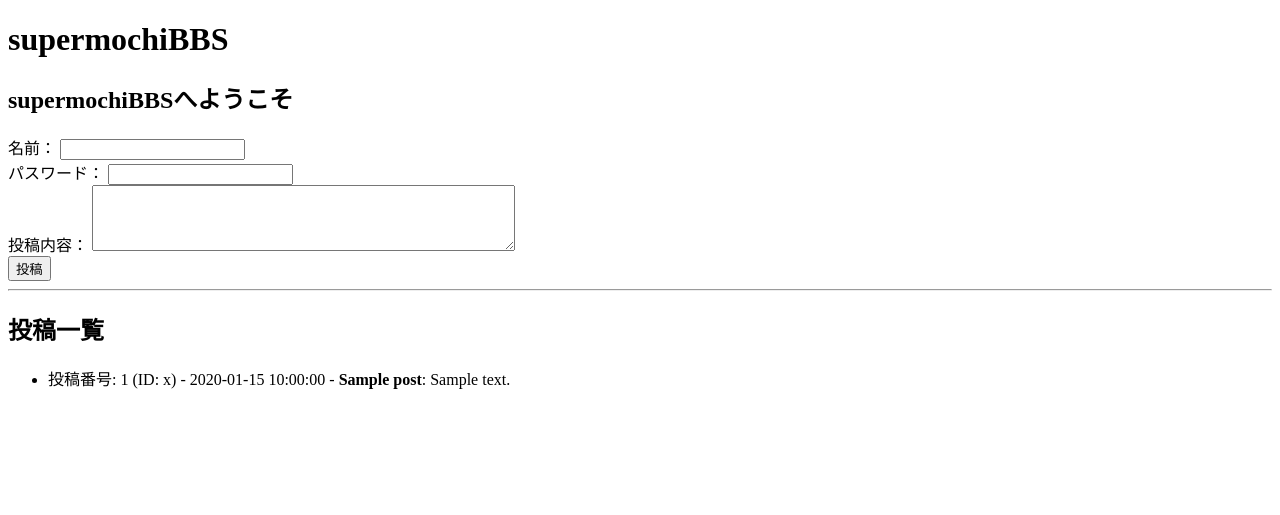
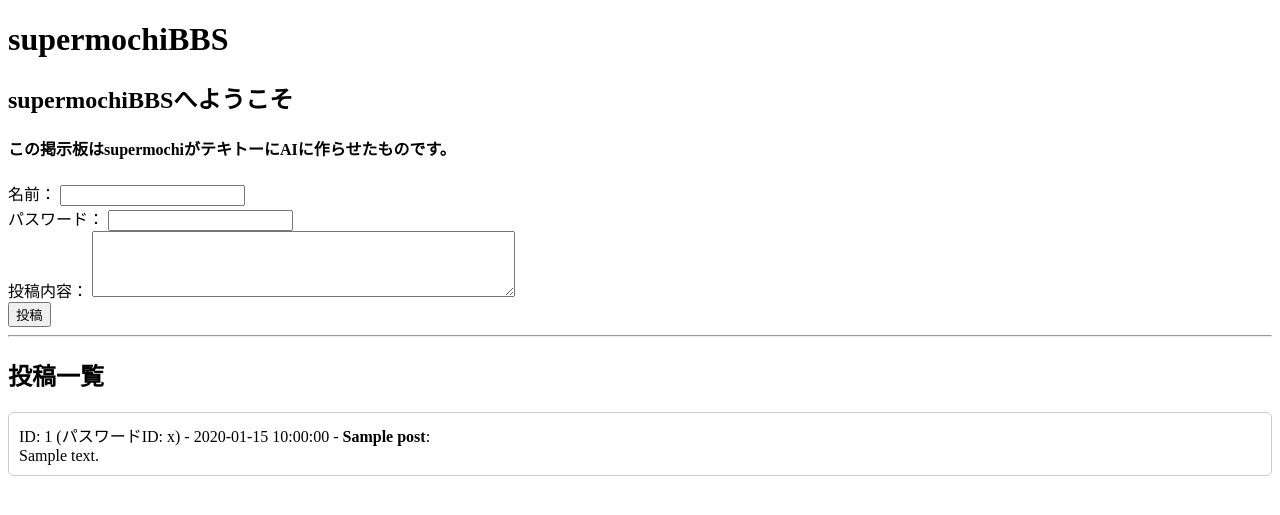
Before and after one commit to yuz168/BBS, a Flask app: page / in a window 1280 px wide. Shown: the top 515 px of the page. Run offline with Flask 3, Linux system fonts and the light colour scheme; tables that the repository leaves empty hold one stand-in row (values such as "Sample post").

Commit message:
Update index.html

```diff
--- a/templates/index.html
+++ b/templates/index.html
@@ -2,10 +2,19 @@
 <html>
 <head>
     <title>二次方程式とは?</title>
+    <style>
+        .post-container {
+            border: 1px solid #ccc; /* 枠線のスタイル */
+            padding: 10px; /* 内側の余白 */
+            margin-bottom: 10px; /* 下の余白で投稿間を仕切る */
+            border-radius: 5px; /* 角を少し丸くする (任意) */
+        }
+    </style>
 </head>
 <body>
     <h1>supermochiBBS</h1>
     <h2>supermochiBBSへようこそ</h2>
+    <h4>この掲示板はsupermochiがテキトーにAIに作らせたものです。</h4>
     <form id="postForm">
         <div>
             <label for="name">名前：</label>
@@ -24,16 +33,16 @@
     </form>
     <hr>
     <h2>投稿一覧</h2>
-    <ul id="post-list">
+    <div id="post-list">
         {% for post in posts %}
-        <li data-post-id="{{ post.id }}">
-            投稿番号: {{ post.id }} (ID: {{ post.password_id }}) -
+        <div class="post-container" data-post-id="{{ post.id }}">
+            ID: {{ post.id }} (パスワードID: {{ post.password_id }}) -
             {{ post.created_at }} -
-            <strong>{{ post.name }}</strong>:
+            <strong>{{ post.name }}</strong>:<br>
             {{ post.text }}
-        </li>
+        </div>
         {% endfor %}
-    </ul>
+    </div>
 
     <script>
         document.addEventListener('DOMContentLoaded', function() {
@@ -42,7 +51,7 @@
             const postError = document.getElementById('post-error');
             const nameInput = document.getElementById('name');
             const passwordInput = document.getElementById('password');
-            const textInput = document.getElementById('text'); // 投稿内容の入力欄
+            const textInput = document.getElementById('text');
 
             // LocalStorageから名前とパスワードを読み込んで入力欄に設定
             const savedName = localStorage.getItem('name');
@@ -72,15 +81,16 @@
                         textInput.value = ''; // ← 投稿内容の入力欄をクリア
                         // 新しい投稿を投稿一覧の先頭に追加
                         const newPost = data.post;
-                        const newLi = document.createElement('li');
-                        newLi.dataset.postId = newPost.id;
-                        newLi.innerHTML = `
+                        const newPostContainer = document.createElement('div');
+                        newPostContainer.classList.add('post-container');
+                        newPostContainer.dataset.postId = newPost.id;
+                        newPostContainer.innerHTML = `
                             ID: ${newPost.id} (パスワードID: ${newPost.password_id}) -
                             ${newPost.created_at} -
-                            <strong>${newPost.name}</strong>:
+                            <strong>${newPost.name}</strong>:<br>
                             ${newPost.text}
                         `;
-                        postList.insertBefore(newLi, postList.firstChild);
+                        postList.insertBefore(newPostContainer, postList.firstChild);
 
                         // 投稿成功時に LocalStorage に保存
                         localStorage.setItem('name', nameInput.value);
@@ -93,6 +103,3 @@
                 });
             });
         });
-    </script>
-</body>
-</html>
```
